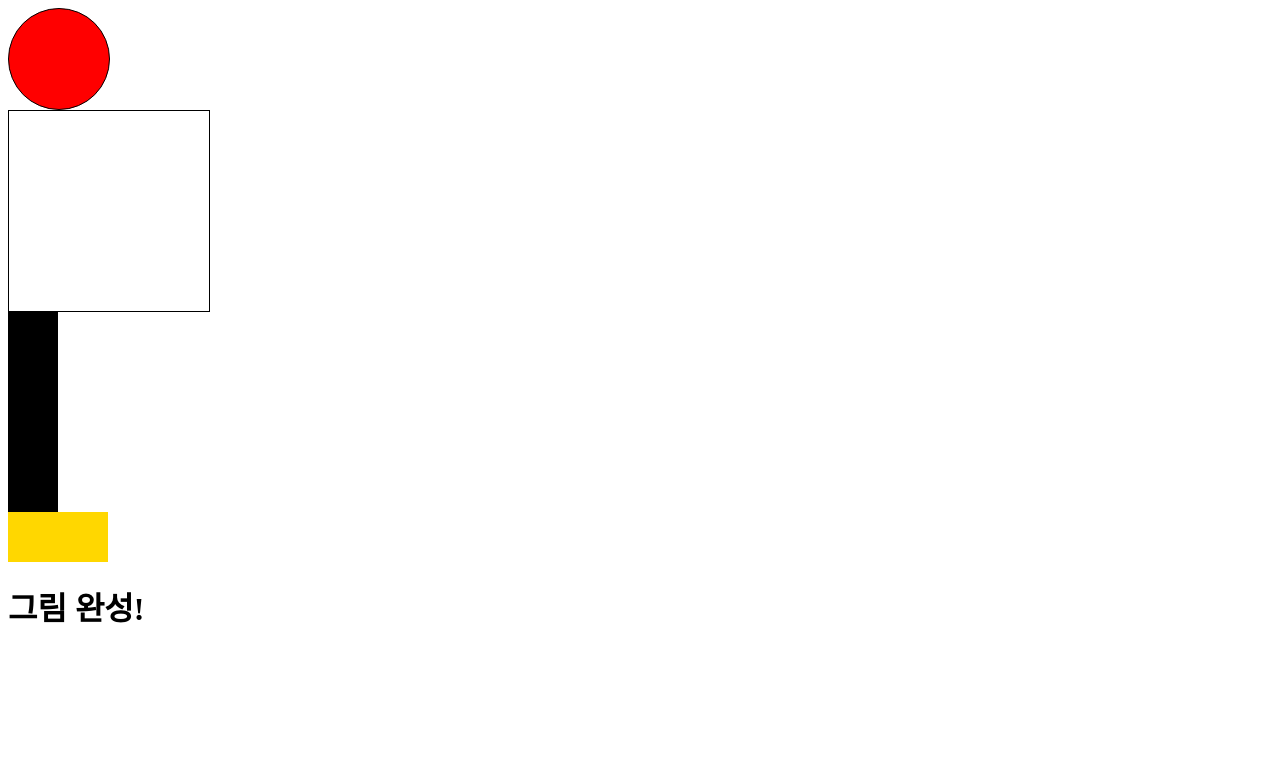
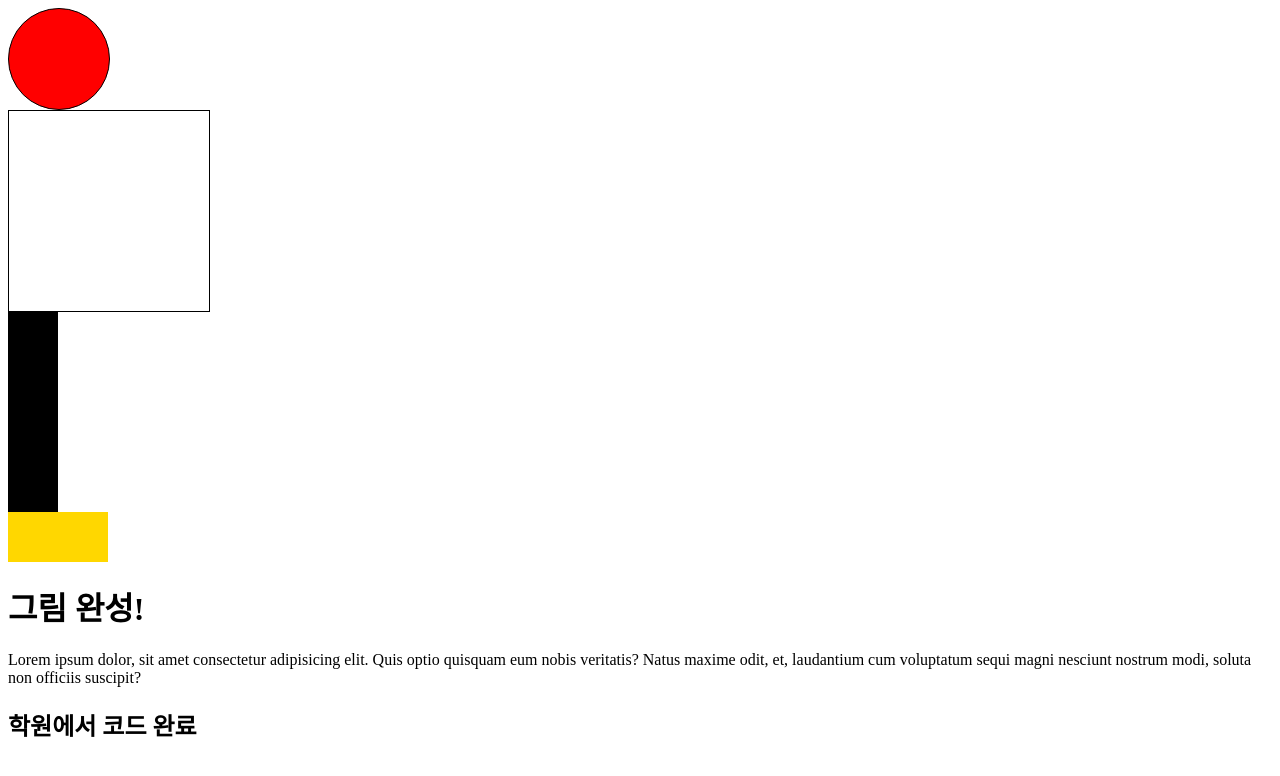
Before and after one commit to wnwn1320/git-drawing, a plain HTML site: page index.html in a window 1280 px wide. Drawn offline with Linux system fonts and the light colour scheme.

Commit message:
Update index.html

```diff
--- a/index.html
+++ b/index.html
@@ -36,5 +36,11 @@
 <div class="shoe">
 </div>
 <h1>그림 완성!</h1>
+    <p>
+    Lorem ipsum dolor, sit amet consectetur adipisicing elit. Quis optio quisquam eum nobis veritatis? Natus maxime odit, et, laudantium cum voluptatum sequi magni nesciunt nostrum modi, soluta non officiis suscipit?
+</p>
+<h2>
+    학원에서 코드 완료
+</h2>
 </body>
 </html>
```
